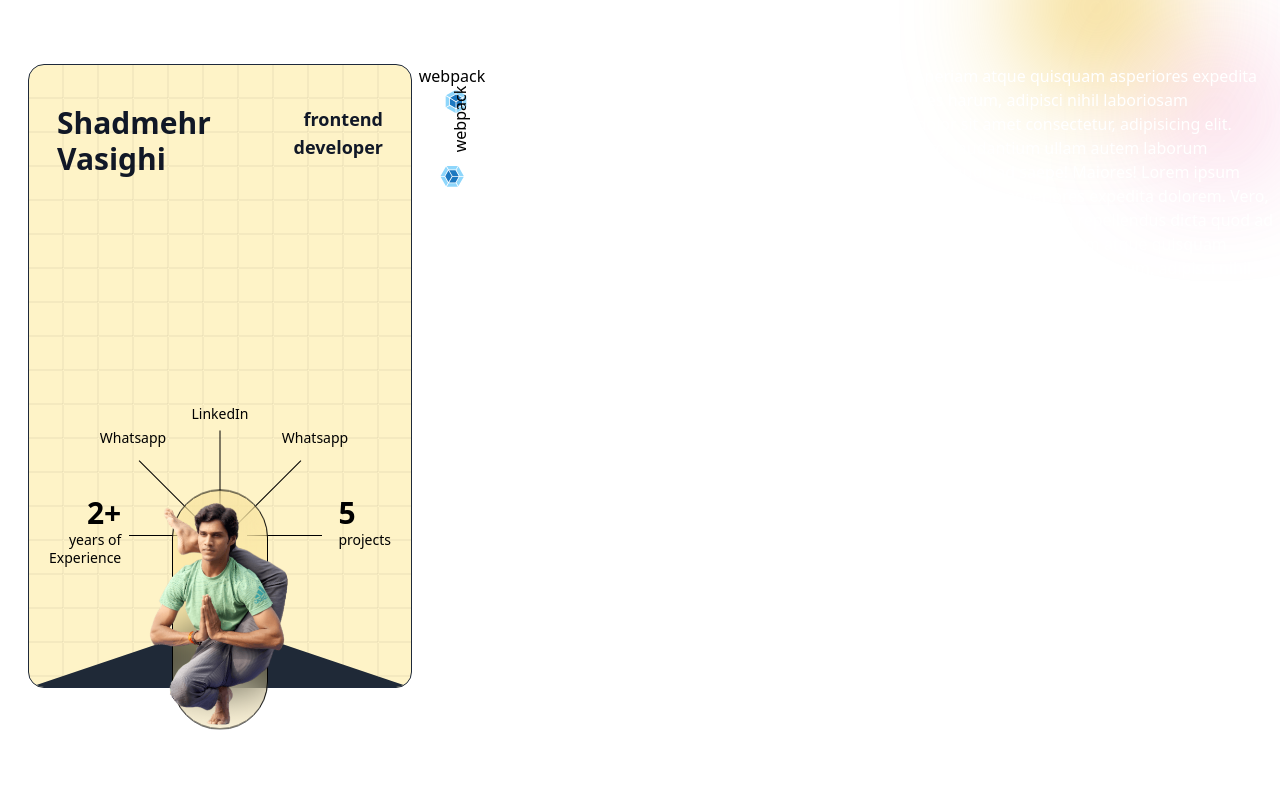
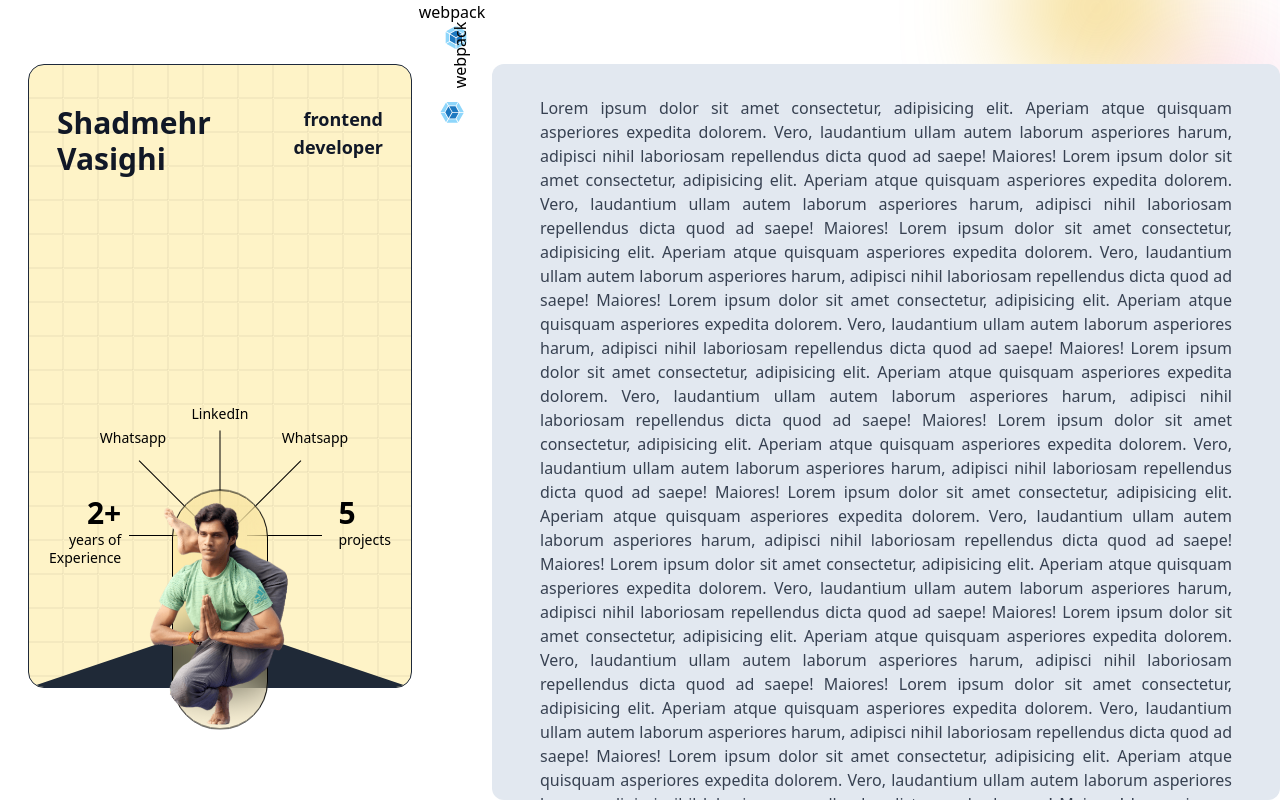
Before and after one commit to svasighi/personalSite, a React (Vite) app: page / in a window 1280 px wide. Built offline with nearby package versions, Linux system fonts and the light colour scheme.

Commit message:
some changes

```diff
--- a/src/App.tsx
+++ b/src/App.tsx
@@ -26,13 +26,13 @@ function App() {
   }, []);
 
   return (
-    <div className="container flex space-x-7 justify-between py-16 h-screen box-border mx-auto">
+    <div className="container flex space-x-7 justify-between h-screen box-border mx-auto">
       <div>
         <div className="w-16  h-16 absolute rounded-full bg-pink-500 right-8 top-20 -z-10 blur-3xl"></div>
         <div className="w-28 h-28 absolute rounded-full  bg-yellow-500 -z-10 right-32 -top-12 blur-3xl"></div>
       </div>
       {/* picture */}
-      <div className="w-96 pb-12 relative">
+      <div className="w-96 pb-12 mb-16 pt-16 relative">
         <div className="flex flex-col items-stretch relative h-full bg-amber-100 border border-slate-800 rounded-2xl  justify-between before:bg-grid before:w-full before:bg-repeat before:content-[''] before:h-full before:absolute overflow-hidden">
           <div className="flex justify-between pt-10 px-7 text-gray-900">
             <div className=" font-bold leading-9 text-3xl text-left">
@@ -96,7 +96,7 @@ function App() {
         </div>
       </div>
       {/* sidebar */}
-      <div className="flex flex-col w-6">
+      <div className="flex flex-col w-6 ">
         <div className="flex flex-col items-center space-x-2 ">
           <p className="">webpack</p>
           <img className="w-6" src="/stack/webpack.svg" alt="logo" />
@@ -108,7 +108,7 @@ function App() {
       </div>
       <div
         ref={ref}
-        className="flex-1 text-gray-900 h-auto text-white overflow-auto">
+        className=" bg-slate-200 flex-1 text-gray-700 px-12 py-8 mt-16 h-auto rounded-xl text-justify  overflow-auto">
         Lorem ipsum dolor sit amet consectetur, adipisicing elit. Aperiam atque
         quisquam asperiores expedita dolorem. Vero, laudantium ullam autem
         laborum asperiores harum, adipisci nihil laboriosam repellendus dicta
```
